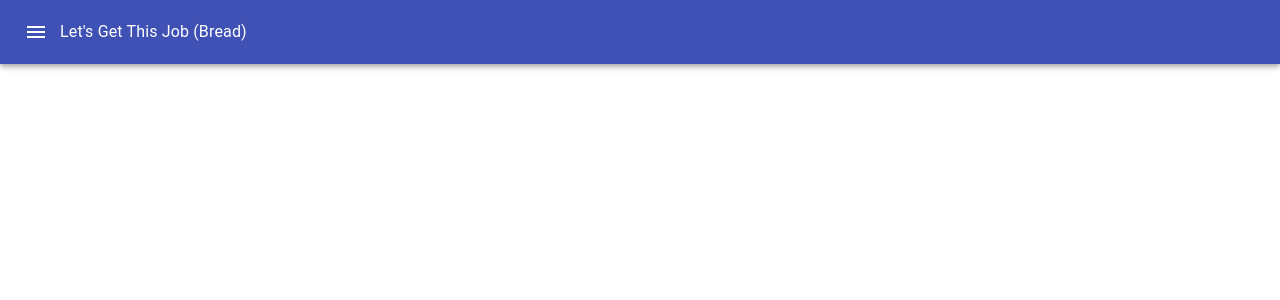
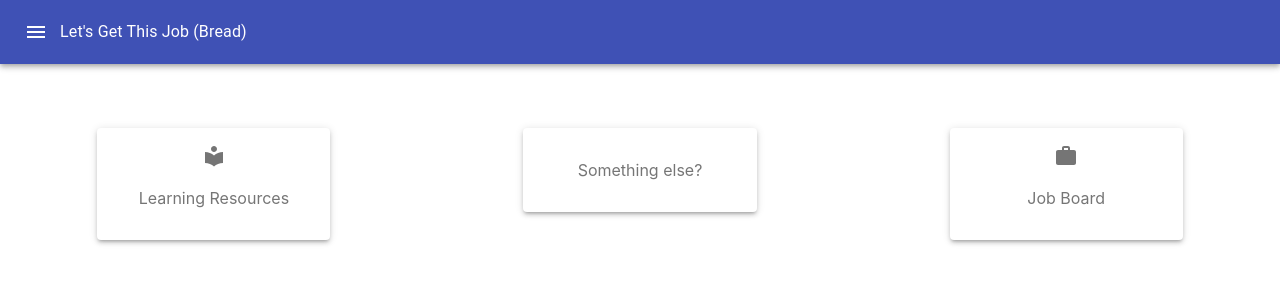
Before and after one commit to Nathan827x/RoadMap, a React (Create React App) app: page / in a window 1280 px wide. Shown: the top 300 px of the page. Built offline with nearby package versions, Linux system fonts and the light colour scheme.

Commit message:
Changed files to jsx files and added new homepage component. It has 3 blocks for the main functionality and clicking is working.

```diff
--- a/src/App.js
+++ b/src/App.jsx
@@ -1,11 +1,14 @@
 import React from 'react';
 import './App.css';
 import NavBar from './components/navbar/navbar';
+import LandingPage from './components/landing-page/landing-page';
+
 
 function App() {
   return (
     <div className="App">
       <NavBar />
+      <LandingPage />
     </div>
   );
 }
--- /dev/null
+++ b/src/components/landing-page/landing-page.css
@@ -0,0 +1,5 @@
+div .homePage {
+    padding-left: 1%;
+    padding-right: 1%;
+    padding-top: 5%;
+}
--- /dev/null
+++ b/src/components/landing-page/landing-page.jsx
@@ -0,0 +1,62 @@
+import React from 'react';
+import { makeStyles } from '@material-ui/core/styles';
+import { Grid, Paper } from '@material-ui/core';
+import './landing-page.css';
+import { Work, LocalLibrary } from '@material-ui/icons';
+
+const useStyles = makeStyles((theme) => ({
+  paper: {
+    padding: theme.spacing(2),
+    textAlign: 'center',
+    color: theme.palette.text.secondary,
+    maxWidth: '50%',
+    margin: 'auto',
+  }
+}));
+
+function LandingPage() {
+
+  function testMethod(strInput) {
+    alert('You clicked on: ' + strInput);
+  }
+
+  const classes = useStyles();
+
+  return (
+    <div className="homePage">
+      <Grid container spacing={3}>
+        <Grid item xs>
+          <Paper
+            elevation={3}
+            className={classes.paper}
+            onClick={() => { testMethod('learning'); }}
+          >
+            <LocalLibrary />
+            <p>Learning Resources</p>
+          </Paper>
+        </Grid>
+        <Grid item xs>
+          <Paper
+            elevation={3}
+            className={classes.paper}
+            onClick={() => { testMethod('Other'); }}
+          >
+            <p>Something else?</p>
+          </Paper>
+        </Grid>
+        <Grid item xs>
+          <Paper
+            elevation={3}
+            className={classes.paper}
+            onClick={() => { testMethod('Job Board'); }}
+          >
+            <Work />
+            <p>Job Board</p>
+          </Paper>
+        </Grid>
+      </Grid>
+    </div >
+  );
+}
+
+export default LandingPage;
--- a/src/components/navbar/navbar.js
+++ b/src/components/navbar/navbar.jsx
@@ -11,7 +11,7 @@ const NavBar = () => (
           <MenuIcon />
         </IconButton>
         <Typography varient="title" color="inherit">
-          Let's Get This Job (Bread)
+          Let&#39;s Get This Job (Bread)
         </Typography>
       </Toolbar>
     </AppBar>
```
